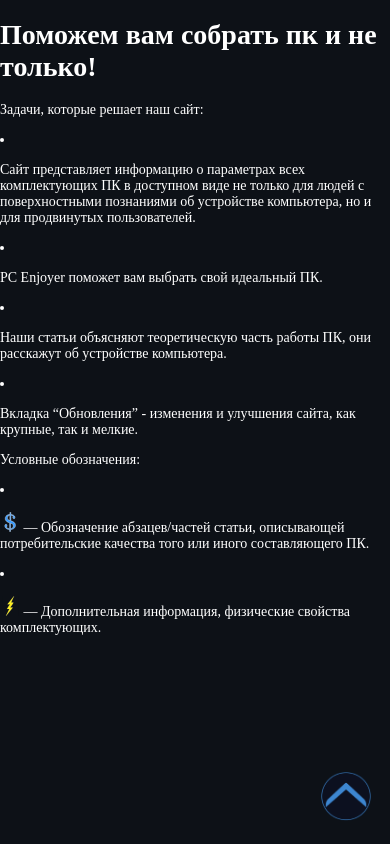
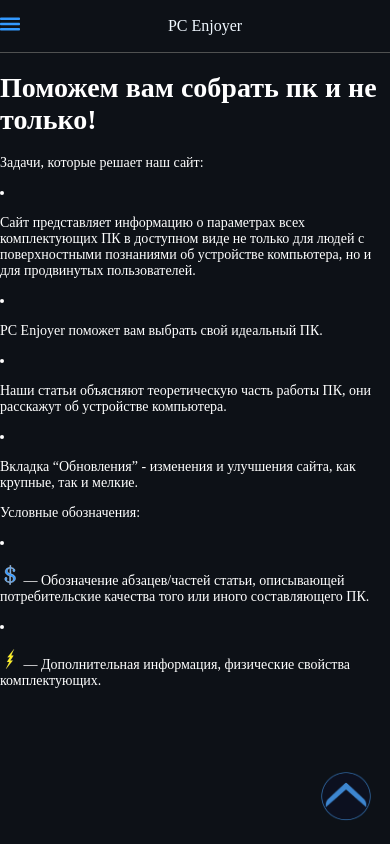
Before and after one commit to turbopypip/pc-enjoyer2.0, a React (Create React App) app: page / in a window 390 px wide. Built offline with nearby package versions, Linux system fonts and the light colour scheme; a web font is replaced by a local one.

Commit message:
Added phone navigation panel

```diff
--- a/src/App.tsx
+++ b/src/App.tsx
@@ -1,5 +1,5 @@
-import React, {useState} from 'react';
-import './Css/App.css';
+import React, { useState } from "react";
+import "./Css/App.css";
 import Navigation from "./Navigation";
 import DefaultPage from "./Pages/Default";
 import Motherboard from "./Pages/Motherboard";
@@ -8,69 +8,65 @@
 import HandleClickScroll from "./Utils/HandleClickScroll";
 import OpMemory from "./Pages/OpMemory";
 import VideoCard from "./Pages/VideoCard";
-import iconButtonUp from "./Icons/buttonUp.png"
+import iconButtonUp from "./Icons/buttonUp.png";
 import Case from "./Pages/Case";
 import CoolingSystem from "./Pages/CoolingSystem";
 import PhoneNavigationPanel from "./PhoneNavigationPanel";
 
 const App = () => {
-  const[page, setPage] = useState(0)
-  const[showNavigation, setShowNavigation] = useState<boolean>()
+  const [page, setPage] = useState(0);
+  const [showNavigation, setShowNavigation] = useState(false);
 
-  const getPage = () =>{
-    switch (page){
+  const getPage = () => {
+    switch (page) {
       case 0:
-        return (
-          <DefaultPage />
-        )
+        return <DefaultPage />;
       case 1:
-        return (
-          <Motherboard />
-        )
+        return <Motherboard />;
       case 2:
-        return (
-          <CPU />
-        )
+        return <CPU />;
       case 3:
-        return (
-          <PowerUnit />
-        )
+        return <PowerUnit />;
       case 4:
-        return (
-          <OpMemory />
-        )
+        return <OpMemory />;
       case 5:
-        return (
-          <VideoCard />
-        )
+        return <VideoCard />;
       case 6:
-        return (
-          <Case />
-        )
+        return <Case />;
       case 7:
-        return (
-          <CoolingSystem />
-        )
+        return <CoolingSystem />;
     }
-  }
+  };
 
   return (
     <div className="App">
-      {window.innerWidth > 720 ? (<Navigation setPage={setPage}/>) : (<PhoneNavigationPanel />)}
+
+      {window.innerWidth > 720 ? (
+        <Navigation setPage={setPage} />
+      ) : (
+        <div className="navigationPhone">
+          <Navigation setPage={setPage} showNavigation={showNavigation} />
+          <PhoneNavigationPanel setShowNavigation={setShowNavigation} />
+          <div
+            className="navigationCloser"
+            onClick={() => setShowNavigation(false)}
+            style={{
+              width: `${showNavigation ? "100vh" : "0"}`,
+              height: `${showNavigation ? "100vh" : "0"}`,
+            }}
+          />
+        </div>
+      )}
       <>
         {getPage()}
         <div className="buttonUpContainer">
-          <a
-            className="buttonUp"
-            onClick={(e) =>
-              HandleClickScroll(e,"root")}
-          >
-            <img src={iconButtonUp} width="50px" height="50px"/>
+          <a className="buttonUp" onClick={(e) => HandleClickScroll(e, "root")}>
+            <img src={iconButtonUp} width="50px" height="50px" />
           </a>
         </div>
       </>
     </div>
   );
-}
+};
 
 export default App;
--- a/src/Css/App.css
+++ b/src/Css/App.css
@@ -82,6 +82,9 @@
     opacity: 1;
 }
 
+
+
+@media screen and (min-width: 720px){
     .Pc-EnjoyerLogo {
         margin: 0;
         color: #3399ff;
@@ -112,9 +115,6 @@
         height: 100vh;
         flex: 1;
     }
-
-@media screen and (min-width: 720px){
-
 
     .App {
         display: flex;
@@ -485,6 +485,62 @@
         width: 80%;
     }
 }
+
 @media screen and (max-width: 720px){
+    .PhoneNavigationPanel{
+        width: 100%;
+        z-index: 1;
+        display: flex;
+        justify-content: space-between;
+        border-bottom: 0.1em solid #4f5151;
+        background-color: #0d1117;
+    }
+
+    .Pc-EnjoyerLogoPhone{
+        margin: auto;
+        color: aliceblue;
+        font-size: 16px;
+    }
+    .navigationPhone{
+        top: 0;
+        display: flex;
+        position: sticky;
+    }
+
+    .NavigationColumn__container{
+        box-sizing: border-box;
+        display: flex;
+        top: 0;
+        height: 100vh;
+        bottom: 0;
+        margin: 0;
+        border-right: 0.1rem solid #4F5151;
+        background-color: #161b22;
+        left: -15em;
+        flex: 0;
+        position: fixed;
+        width: 15em;
+        z-index: 10;
+        transition: left .25s ease-in-out;
+    }
+
+    .navigation{
+        display: block;
+    }
+
+    .NavigationColumn{
+        margin: 0;
+        padding-left: 1rem;
+        flex-direction: column;
+        list-style-type: none;
+        height: 100vh;
+        flex: 1;
+        position: sticky;
+    }
+    .navigationCloser{
+        z-index: 2;
+        position: fixed;
+        opacity: 0.8;
+    }
 
 }
--- a/src/Navigation/index.tsx
+++ b/src/Navigation/index.tsx
@@ -2,16 +2,18 @@
 import '../Css/App.css'
 
 type Props = {
+  showNavigation?: boolean | null;
   setPage: (page: number) => void;
 };
 
-const Navigation:FC<Props> = ({setPage}) => {
+const Navigation:FC<Props> = ({setPage, showNavigation}) => {
   const handleClick = (number: number) => {
     setPage(number);
   }
 
   return (
-    <aside className="NavigationColumn__container">
+    <aside className="NavigationColumn__container" style={{left: `${showNavigation ? "0" : "-15em"}`}}>
+      <div className="navigation">
         <ul className="NavigationColumn">
           <li><p className="Pc-EnjoyerLogo" onClick={() => handleClick(0)}>Pc-Enjoyer</p></li>
           <li><p className="PageLinks" onClick={() => handleClick(1)}>Материнская плата</p></li>
@@ -25,6 +27,7 @@
           <li><p className="Updates">Обновления</p></li>
           <li><p className="Copyright">© PC-Enjoyer 2023</p></li>
         </ul>
+      </div>
     </aside>
   );
 };
--- a/src/PhoneNavigationPanel/index.tsx
+++ b/src/PhoneNavigationPanel/index.tsx
@@ -1,10 +1,19 @@
-import React from 'react';
+import React, {FC} from 'react';
+import NavigationIcon from "../Icons/showNavigationIcon.svg"
 
-const PhoneNavigationPanel = () => {
+type Props = {
+  setShowNavigation: (showNavigation: boolean) => void;
+};
+
+const PhoneNavigationPanel:FC<Props> = ({setShowNavigation}) => {
+
   return (
-    <div>
-
-    </div>
+    <nav className="PhoneNavigationPanel">
+      <p onClick={() => setShowNavigation(true)}>
+        <img src={NavigationIcon} width="20px" height="20px"/>
+      </p>
+      <p className="Pc-EnjoyerLogoPhone">PC Enjoyer</p>
+    </nav>
   );
 };
 
```
Also changed, not shown: src/Icons/showNavigationIcon.svg (added). Lines whose indentation alone changed are shown as unchanged.
